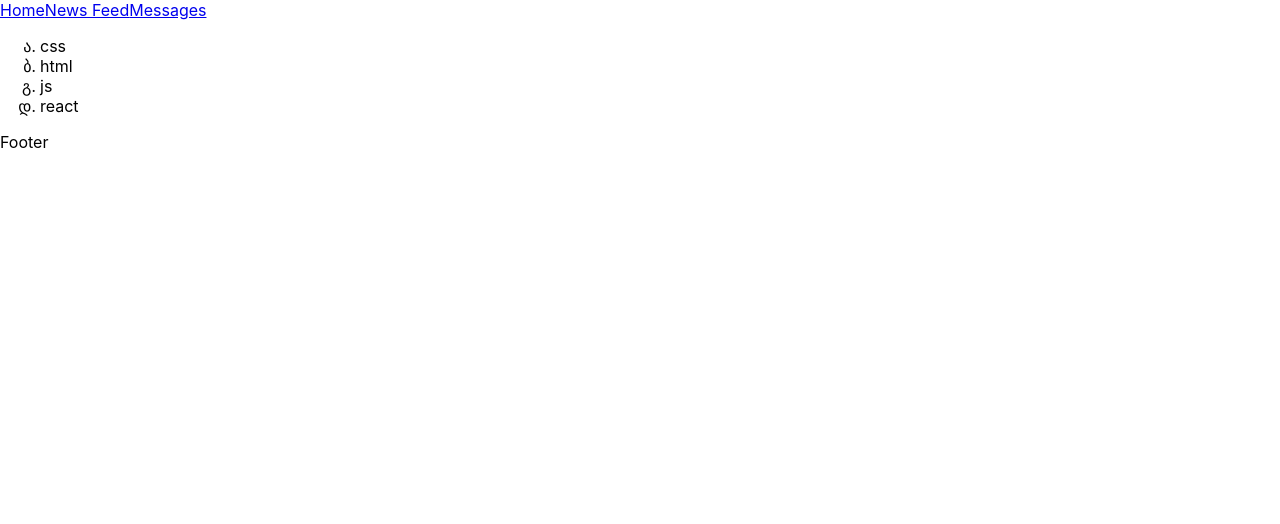
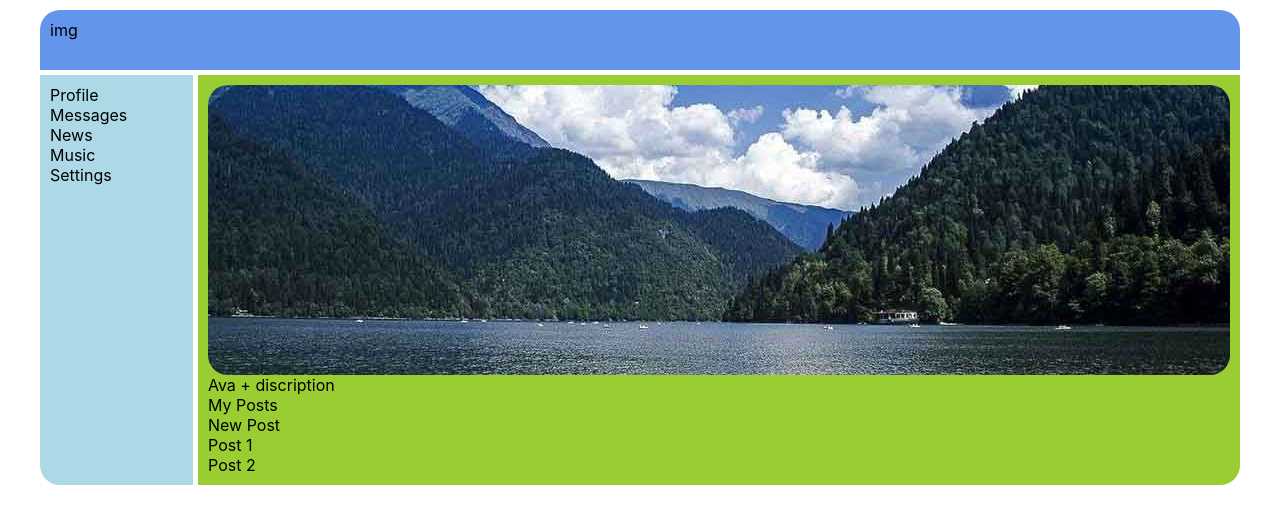
Before and after one commit to Nikolas-Bars/social, a React (Create React App) app: page / in a window 1280 px wide. Shown: the top 524 px of the page. Built offline with nearby package versions, Linux system fonts and the light colour scheme.

Commit message:
lesson 12

```diff
--- a/src/App.css
+++ b/src/App.css
@@ -1,3 +1,38 @@
-ul li {
-  list-style-type: georgian;
+
+.app-wrapper{
+  width: 1200px;
+  margin: 10px auto 0 auto;
+  display: grid;
+  grid-template-rows: 60px 1fr;
+  grid-template-columns: 2fr 10fr;
+  grid-gap: 5px;
+  grid-template-areas:
+          'h h'
+          'n k'
+;
 }
+
+.header{
+  background-color: cornflowerblue;
+  grid-area: h;
+  border-top-right-radius: 20px ;
+  border-top-left-radius: 20px ;
+  padding: 10px;
+}
+.nav{
+  padding: 10px;
+  background-color: lightblue;
+  grid-area: n;
+  border-bottom-left-radius: 20px ;
+}
+.content{
+  padding: 10px;
+  background-color: yellowgreen;
+  grid-area: k;
+  border-bottom-right-radius: 20px;
+}
+.img-content img{
+  display: block;
+  margin: 0 auto;
+  border-radius: 20px;
+}
--- a/src/App.tsx
+++ b/src/App.tsx
@@ -1,16 +1,17 @@
 import React from 'react';
 import './App.css';
-import Header from "./Header";
-import Technologies from "./Technologies";
-import Footer from "./Footer";
+import Rica from './img/Rica.jpg'
+import Header from "./Components/Header";
+import Navbar from "./Components/Navbar";
+import Profile from "./Components/Profile";
 
 function App() {
     return (
 
-        <div>
-            <Header/>
-            <Technologies/>
-            <Footer/>
+        <div className={"app-wrapper"}>
+            <Header />
+            <Navbar/>
+            <Profile/>
         </div>
     );
 }
--- /dev/null
+++ b/src/Components/Header.tsx
@@ -0,0 +1,10 @@
+import React from "react";
+
+const Header =()=>{
+    return(
+        <header className={"header"}>
+        img
+    </header>)
+}
+
+export default Header
--- /dev/null
+++ b/src/Components/Navbar.tsx
@@ -0,0 +1,26 @@
+import React from "react";
+
+
+const Navbar =()=>{
+    return(
+        <nav className={'nav'}>
+            <div>
+                <a>Profile</a>
+            </div>
+            <div>
+                <a>Messages</a>
+            </div>
+            <div>
+                <a>News</a>
+            </div>
+            <div>
+                <a>Music</a>
+            </div>
+            <div>
+                <a>Settings</a>
+            </div>
+        </nav>
+    )
+}
+
+export default Navbar
--- /dev/null
+++ b/src/Components/Profile.tsx
@@ -0,0 +1,29 @@
+import Rica from "../img/Rica.jpg";
+import React from "react";
+
+
+const Profile =()=>{
+    return(
+        <div className={"content"}>
+            <div className={'img-content'}>
+                <img src={Rica} />
+            </div>
+            <div>Ava + discription</div>
+            <div>
+                My Posts
+                <div>
+                    New Post
+                </div>
+                <div>
+                    Post 1
+                </div>
+                <div>
+                    Post 2
+                </div>
+            </div>
+
+        </div>
+    )
+}
+
+export default Profile
--- a/src/Footer.tsx
+++ /dev/null
@@ -1,11 +0,0 @@
-import React from "react";
-
-const Footer =()=>{
-    return(
-        <div>
-            Footer
-        </div>
-    )
-}
-
-export default Footer
--- a/src/Header.tsx
+++ /dev/null
@@ -1,13 +0,0 @@
-import React from "react";
-
-const Header = () => {
-    return (
-        <div>
-            <a href="#">Home</a>
-            <a href="#">News Feed</a>
-            <a href="#">Messages</a>
-        </div>
-    )
-}
-
-export default Header
```
Also changed, not shown: src/img/Rica.jpg (added).
